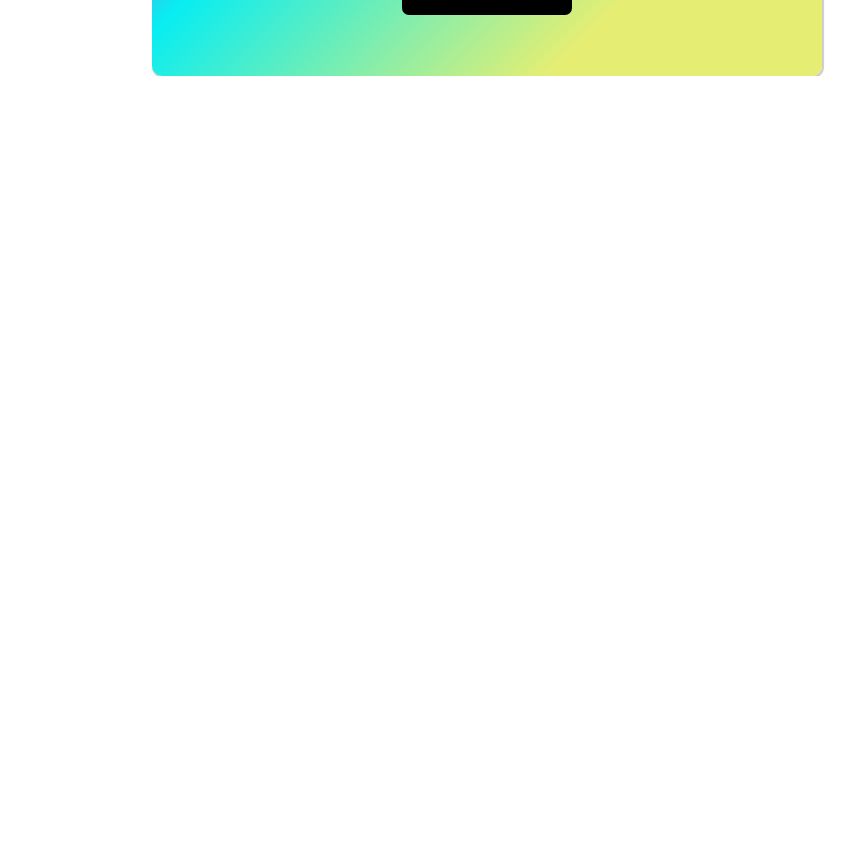
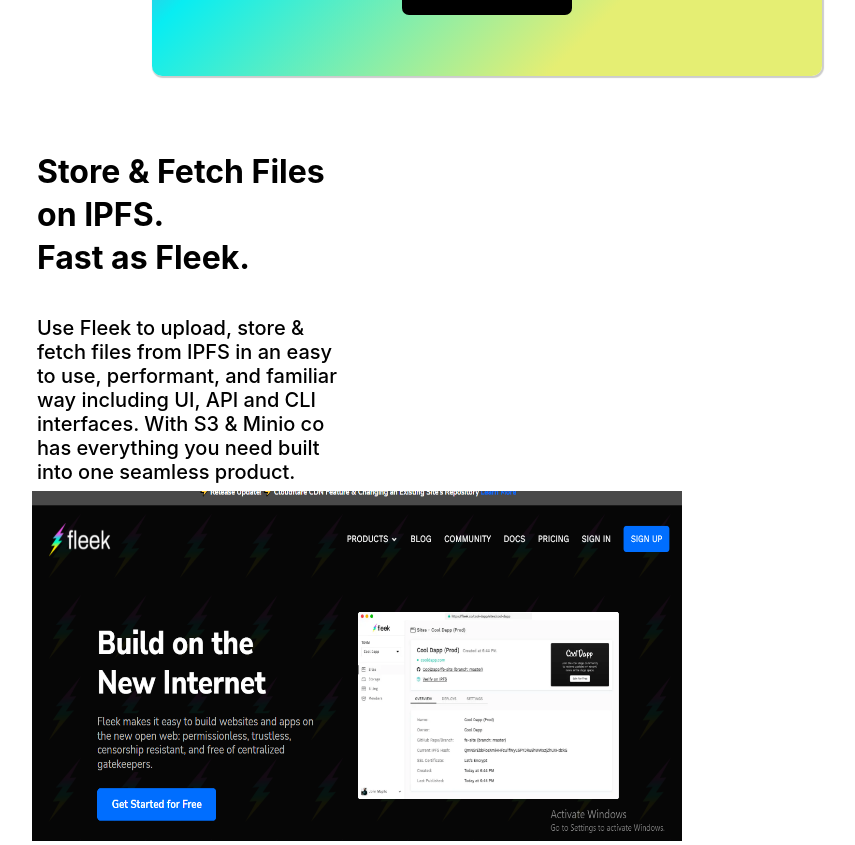
Before and after one commit to iamshubhambhola/Go-Host, a React (Create React App) app: page / in a window 1280 px wide. Shown: the part 1120-1965 px from the top of the page, without its empty margins (153-1008 px from the left). Before the commit the page ends 1196 px from the top, so only its background shows below. Built offline with nearby package versions, Linux system fonts and the light colour scheme.

Commit message:
added store file section

```diff
--- a/src/screens/home.css
+++ b/src/screens/home.css
@@ -140,3 +140,52 @@
     font-weight: 500;
     color: #FFFFFF;
 }
+
+.home-section-3 {
+    border-radius: 25px;
+    position: relative;
+    padding: 25px 15px;
+    background-color: #ffffff;
+    margin: 50px 0;
+    height: 400px;
+    text-align: left;
+  }
+
+  .left3{
+    height: 320px;
+    width: 300px;
+    float: left;
+    padding: 20px;
+    background-color: white;
+    margin-left: 155px;
+    margin-right: 0;
+    padding-top:0;
+  }
+
+  .left3 h1{
+      padding: 0;
+  }
+
+
+  /*.right3{
+    height: 350px;
+    width: 45%;
+    float: right;
+    padding: 20px;
+    background-color: yellow;
+  }*/
+
+  .sec3img{
+      height: 350px;
+      width: 650px;
+      margin-left: 170px;
+  }
+
+  div.left3text{
+      line-height: 0;
+  }
+
+  .text{
+      font-size: 20px;
+      font-weight: 500;
+  }
--- a/src/screens/home.js
+++ b/src/screens/home.js
@@ -2,6 +2,7 @@
 import Header from '../components/header'
 import "./home.css"
 import ipfs from "../images/ipfs.png"
+import sec3img from "../images/sec3img.png"
 import storage from "../images/storage.png"
 
 export default function Home() {
@@ -37,6 +38,26 @@
 
                 }
             </div>
+
+            <div className="home-section-3">
+                <div className="left3">
+                <div className="left3text">
+                    <h1>Store & Fetch Files</h1>
+                    <br></br>
+                    <h1>on IPFS.</h1>
+                    <br></br>
+                    <h1>Fast as Fleek.</h1>
+                </div>
+                <br></br>
+
+                <h2 className="text">Use Fleek to upload, store & fetch files from IPFS in an easy to use, performant, and familiar way including UI, API and CLI interfaces. With S3 & Minio co has everything you need built into one seamless product.</h2>
+
+                </div>
+
+                <img className="sec3img" src={sec3img}></img>
+
+            </div>
+
         </div>
         )
 
```
Also changed, not shown: src/images/sec3img.png (added).
